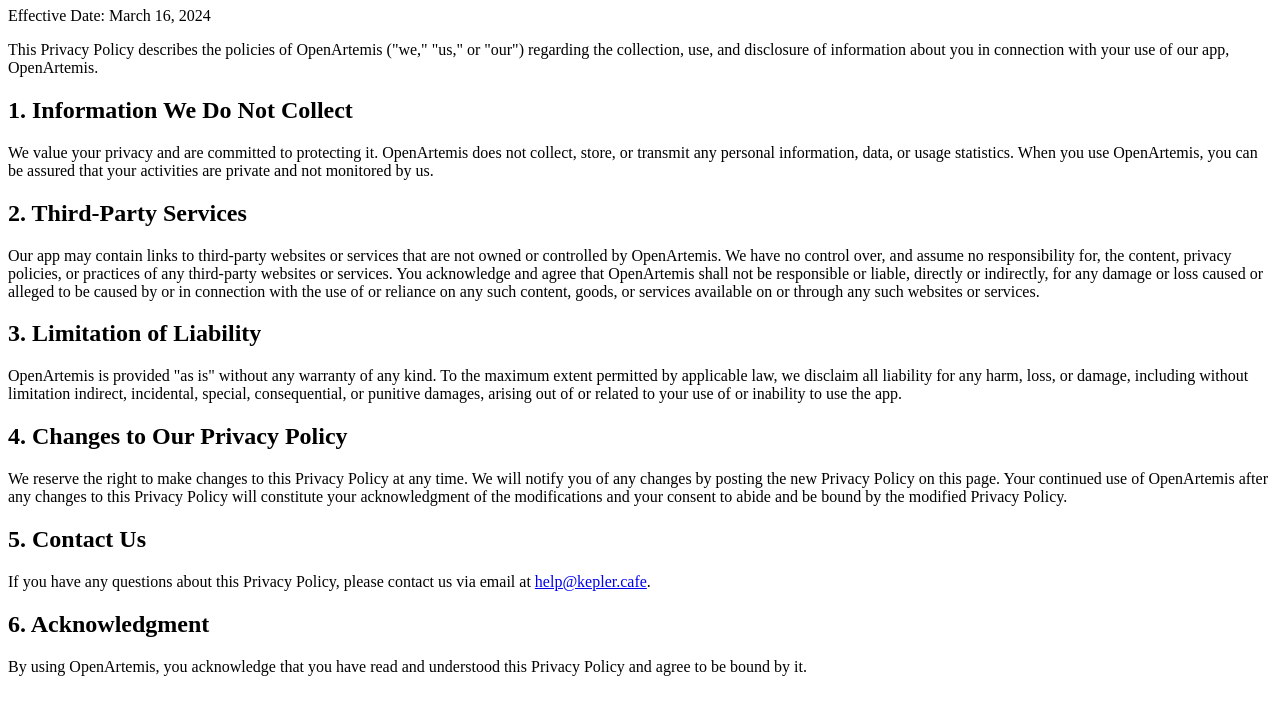
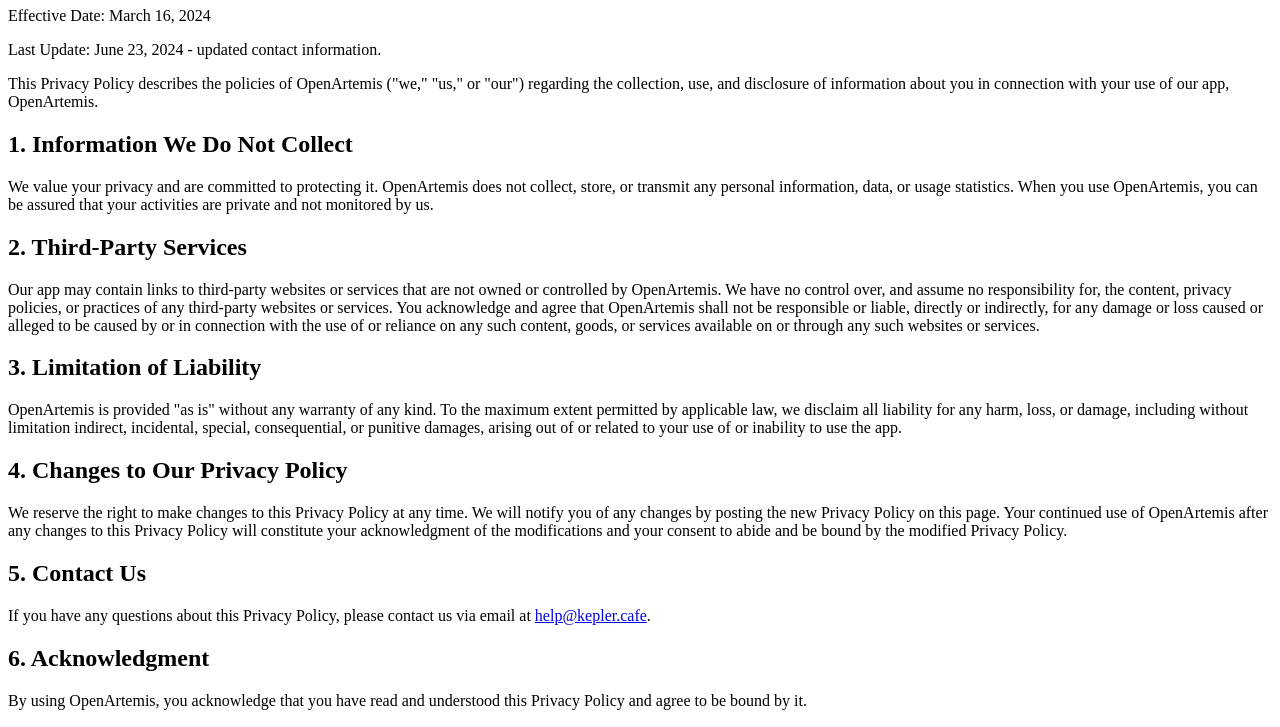
Before and after one commit to ejbills/OpenArtemis-privacy-policy, a plain HTML site: page index.html in a window 1280 px wide. Shown: the part 73-800 px from the top of the page. Drawn offline with Linux system fonts and the light colour scheme.

Commit message:
Update index.html

```diff
--- a/index.html
+++ b/index.html
@@ -8,6 +8,7 @@
 <h1>Privacy Policy for OpenArtemis</h1>
 
 <p>Effective Date: March 16, 2024</p>
+<p>Last Update: June 23, 2024 - updated contact information.</p>
 
 <p>This Privacy Policy describes the policies of OpenArtemis ("we," "us," or "our") regarding the collection, use, and disclosure of information about you in connection with your use of our app, OpenArtemis.</p>
 
```
